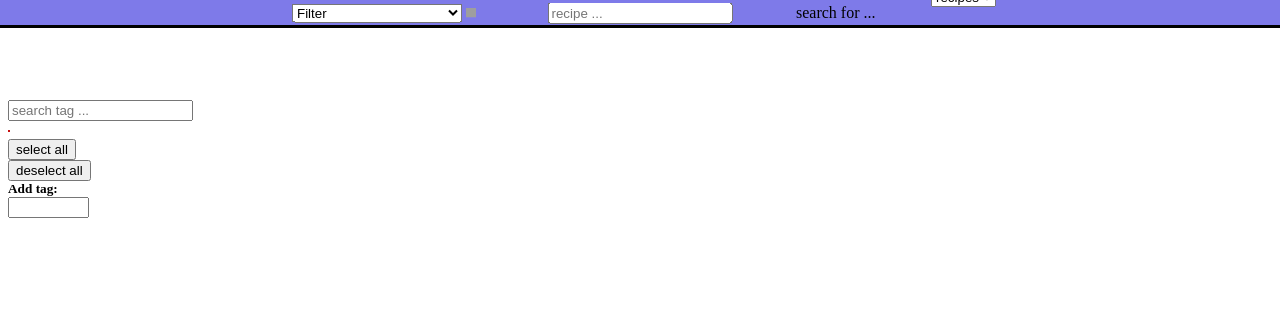
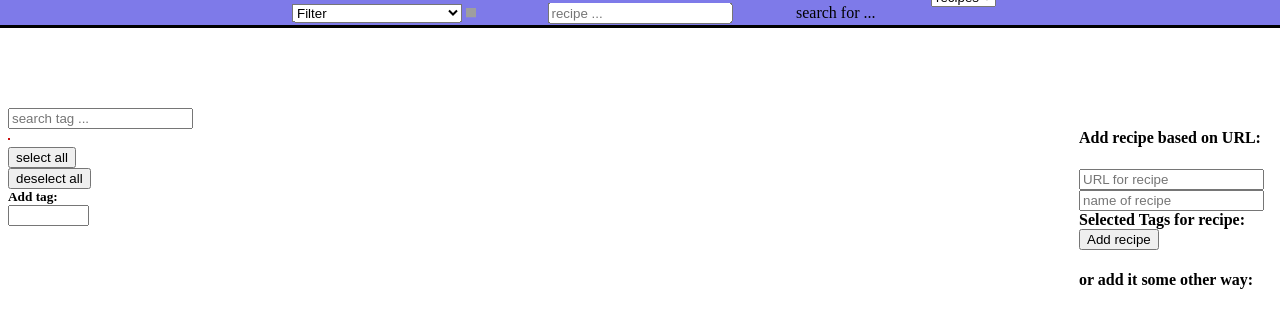
Before and after one commit to Lildhansen/Cookbook, a Django app: page / in a window 1280 px wide. Shown: the top 328 px of the page. Run offline with Django 4.2, Linux system fonts and the light colour scheme; data that the repository does not hold is empty; grey boxes are pictures that could not be loaded.

Commit message:
har rodet lidt med DB og prøvet at tilføje så man kan adde recipes.
man kan tilføje recipes, men sammenhængen mellem tags og recipes er ikke helt spitze. de tags i checkbox er pt ikke brugt overhovedet

```diff
--- a/cookbookPage/models.py
+++ b/cookbookPage/models.py
@@ -1,8 +1,9 @@
+from typing import Any
 from django.db import models
 
 class Tag(models.Model):
     name = models.CharField(max_length=50,primary_key=True)
-    recipeName = models.ManyToManyField("Recipe")
+    recipeNames = models.ManyToManyField("Recipe")
     def __str__(self):
         return self.name
 
@@ -10,7 +11,7 @@ class Recipe(models.Model):
     name = models.CharField(max_length=200)
     link = models.CharField(max_length=1000)
     image = models.CharField(max_length=1000)
-    tagName = models.ManyToManyField(Tag)
+    tagNames = models.ManyToManyField(Tag)
     dateAdded = models.DateField()
     def __str__(self):
         return self.name
--- a/cookbookPage/static/myStyle.css
+++ b/cookbookPage/static/myStyle.css
@@ -67,6 +67,8 @@ button[name="tagInTagsMenu"] {
 .tagSection {
   margin-left: 8px;
   margin-top: 100px;
+  float:left;
+
 }
 
 /* THIS STUPID DIV WONT GET VERTICALLY CENTERED */
@@ -102,3 +104,20 @@ button[name="tagInTagsMenu"] {
   margin-inline-start: 0px;
   margin-inline-end: 0px;
 }
+
+.addRecipeSection {
+  margin-right: 8px;
+  margin-top: 100px;
+  float: right;
+}
+
+#nameOfRecipeToAdd,#linkOfRecipeToAdd {
+  display: block;
+}
+
+#tagsForRecipe {
+  margin-top: 0px;
+  margin-bottom: 0px;
+
+
+}
--- a/cookbookPage/templates/index.html
+++ b/cookbookPage/templates/index.html
@@ -52,7 +52,7 @@
                 <input type="text" name="addTagInput" size="7">
             </form>
         </div>
-        <!-- der skal være en eller anden toggle eller lign. for om recipes'ne skal vises hvor de opfylder alle tags,
+        <!-- der skal være en eller anden toggle ("recipe must have all tags") eller lign. for om recipes'ne skal vises hvor de opfylder alle tags,
             eller hvor blot de kan have en af det tags (så basically om or eller and) -->
 </div>
 <div class="topBar"> <!-- pt er det mere tags der bare skal flyttes længere ned-->
@@ -76,7 +76,26 @@
             </select>
         </div>
     </div>
+</div>
+<!--right now all tags gets assigned all recipes and vice versa-->
+<div class="addRecipeSection">
+    <h4>Add recipe based on URL:</h4>
+    <form action="/addRecipe" method="POST">
+        {% csrf_token %}
+        <input type="url" name="linkOfRecipeToAdd" id="linkOfRecipeToAdd" placeholder="URL for recipe" required>
+        {% csrf_token %}
+        <input type="texy" name="nameOfRecipeToAdd" id="nameOfRecipeToAdd" placeholder="name of recipe" required>
+        <div class="associatedTagsForRecipeToAddDiv">
+            <h4 id="tagsForRecipe">Selected Tags for recipe:</h4>
+            {% for tag in myTags %}
+                <input type="checkbox" value="{{ tag }}" name="{{ tag }}">
+                <label for="{{ tag }}"> {{ tag }}</label><br>
+            {% endfor %}
+        </div>
+        <input type="submit" value="Add recipe">
+    </form>
 
+    <h4>or add it some other way: </h4> <!--epicR stuff and also maybe from txt/docx file-->
 </div>
 </body>
 </html>
--- a/cookbookPage/urls.py
+++ b/cookbookPage/urls.py
@@ -3,10 +3,15 @@ from django.urls import path
 from . import views
 
 urlpatterns = [
+    #tag stuff:
     path('', views.main, name='main'),
     path('deleteTag', views.deleteTag, name="deleteTag"),
     path('interactWithTag', views.interactWithTag, name="interactWithTag"),
     path('selectAllTags', views.selectAllTags, name="selectAllTags"),
     path('deselectAllTags', views.deselectAllTags, name="deselectAllTags"),
     path('addTag', views.addTag, name="addTag"),
+
+    #recipe stuff:
+    path('addRecipe', views.addRecipe, name="addRecipe"),
+
 ]
--- a/cookbookPage/views.py
+++ b/cookbookPage/views.py
@@ -3,11 +3,15 @@ from django.http import HttpResponse
 from django import forms
 from django.shortcuts import redirect
 
+
+from datetime import datetime
+import time
+
+
 from .models import Tag
+from .models import Recipe
 from .classes.TagInAllTagsList import TagInAllTagsList
 from .util import utility as util
-from datetime import datetime
-import time
 
 tagsFromModel = Tag.objects.all()
 tags = []
@@ -23,6 +27,8 @@ def main(request):
     context = {'myTags':tags}
     return render(request, 'index.html',context)
 
+#tag stuff
+#region tags
 def interactWithTag(request):
     tag = util.findTagByTagName(request.POST.get('tagInTagsMenu'),tags)
     tag.selected = not tag.selected
@@ -53,3 +59,13 @@ def addTag(request):
     newTagName = request.POST.get('addTagInput').capitalize().strip()
     Tag.objects.create(name=newTagName)
     return redirect("/")
+
+#endregion
+
+def addRecipe(request):
+    nameOfRecipeToAdd = request.POST.get("nameOfRecipeToAdd")
+    linkOfRecipeToAdd = request.POST.get("linkOfRecipeToAdd")
+    today = datetime.today().strftime('%Y-%m-%d')
+    print(nameOfRecipeToAdd,linkOfRecipeToAdd)
+    Recipe.objects.create(name=nameOfRecipeToAdd,link=linkOfRecipeToAdd,dateAdded=today)
+    return redirect("/")
```
Also changed, not shown: cookbookPage/migrations/0001_initial.py (added), cookbookPage/migrations/0002_rename_recipename_tag_recipenames.py (added), cookbookPage/migrations/0009_remove_tag_id_alter_tag_name.py (deleted), cookbookPage/migrations/__init__.py (added).
